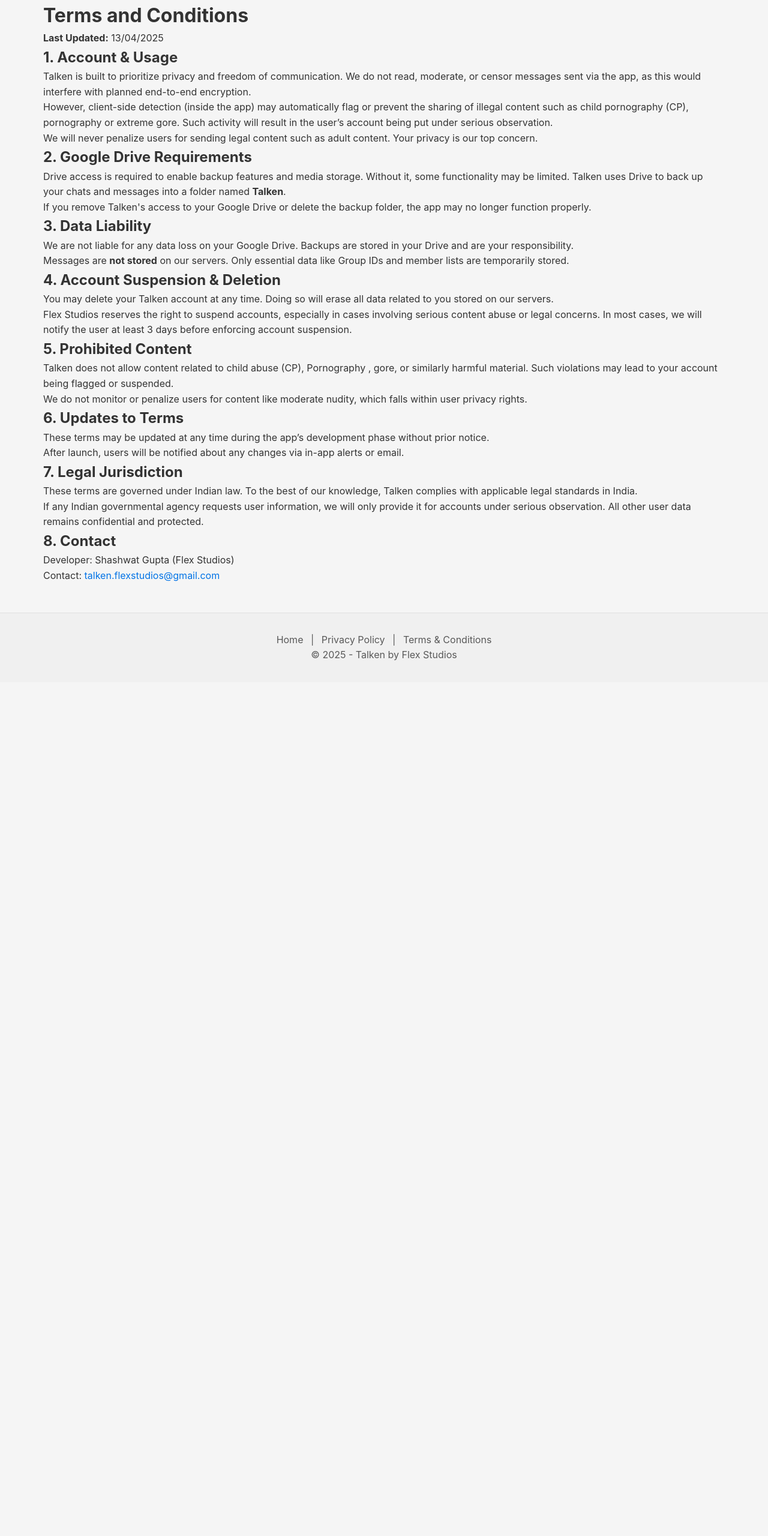
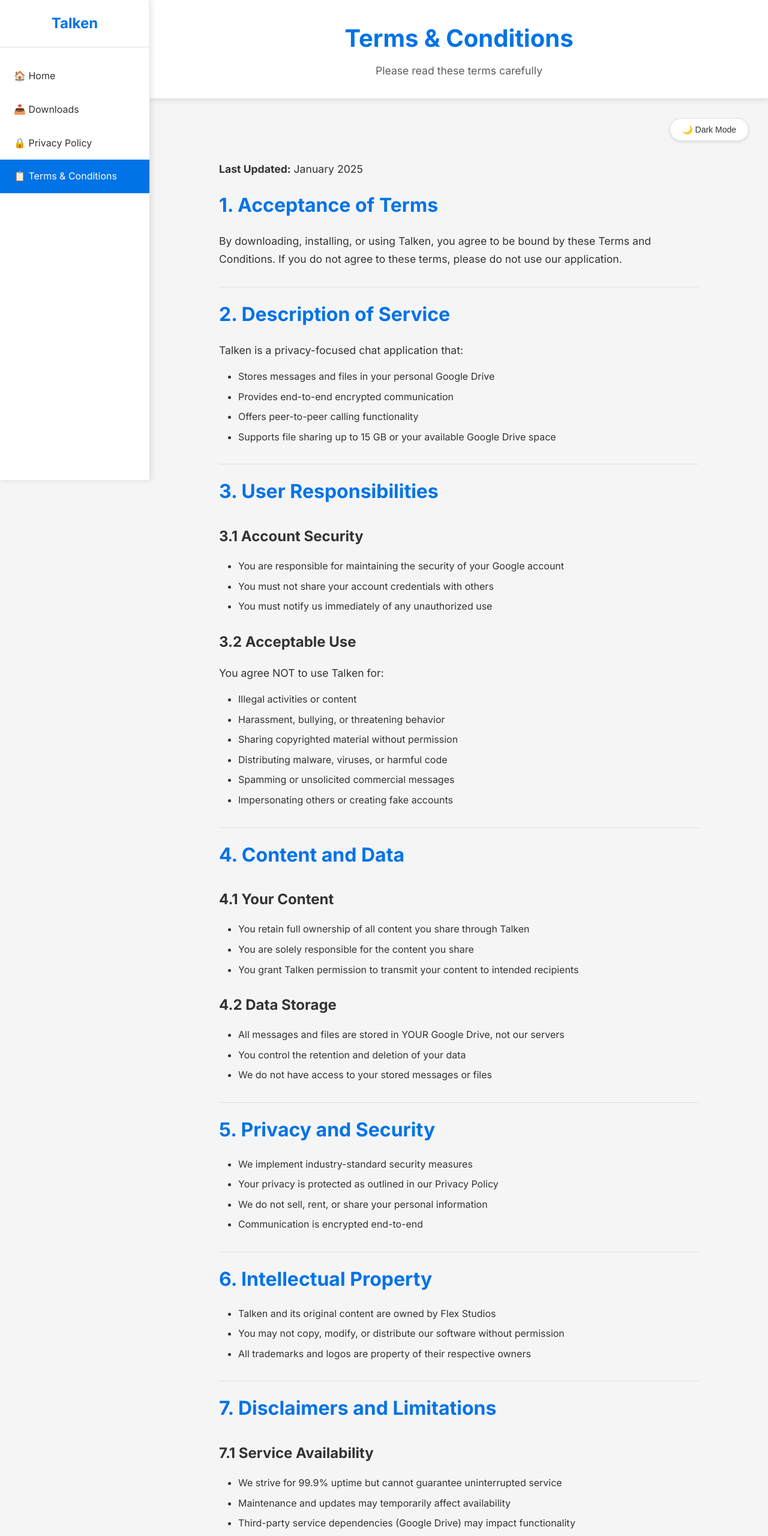
Before and after one commit to Shashwat-Gupta57/talken.com, a plain HTML site: page terms-and-conditions.html in a window 1280 px wide. Shown: the top 2560 px of the page at 60% size. Before the commit the page ends 1137 px from the top, so only its background shows below. Drawn offline with Linux system fonts and the light colour scheme.

Commit message:
Updating terms-and-conditions.html as per v0 version 1

```diff
--- a/terms-and-conditions.html
+++ b/terms-and-conditions.html
@@ -1,58 +1,202 @@
 <!DOCTYPE html>
 <html lang="en">
 <head>
-  <meta charset="UTF-8">
-  <title>Terms & Conditions - Talken</title>
-  <link rel="stylesheet" href="style.css">
+  <link href="https://fonts.googleapis.com/css2?family=Inter:wght@400;700&display=swap" rel="stylesheet">
+  <meta charset="UTF-8" />
+  <meta name="viewport" content="width=device-width, initial-scale=1.0"/>
+  <meta name="description" content="Talken Terms and Conditions" />
+  <title>Talken - Terms & Conditions</title>
+  <link rel="stylesheet" href="style.css" />
 </head>
 <body>
+  <!-- Mobile menu toggle -->
+  <button class="mobile-menu-toggle" id="mobileMenuToggle">
+    <span></span>
+    <span></span>
+    <span></span>
+  </button>
+
+  <!-- Sidebar Navigation -->
+  <nav class="side-menu" id="sideMenu">
+    <div class="logo-section">
+      <h2>Talken</h2>
+    </div>
+    <ul>
+      <li><a href="index.html">🏠 Home</a></li>
+      <li><a href="downloads.html">📥 Downloads</a></li>
+      <li><a href="privacy-policy.html">🔒 Privacy Policy</a></li>
+      <li><a href="terms-and-conditions.html" class="active">📋 Terms & Conditions</a></li>
+    </ul>
+  </nav>
+
+  <!-- Main Content -->
+  <main class="main-content">
+    <header>
       <div class="container">
-    <h1>Terms and Conditions</h1>
-    <p><strong>Last Updated:</strong> 13/04/2025</p>
+        <h1>Terms & Conditions</h1>
+        <p>Please read these terms carefully</p>
+      </div>
+    </header>
 
-    <h2>1. Account & Usage</h2>
-    <p>Talken is built to prioritize privacy and freedom of communication. We do not read, moderate, or censor messages sent via the app, as this would interfere with planned end-to-end encryption.</p>
-    <p>However, client-side detection (inside the app) may automatically flag or prevent the sharing of illegal content such as child pornography (CP), pornography or extreme gore. Such activity will result in the user’s account being put under serious observation.</p>
-    <p>We will never penalize users for sending legal content such as adult content. Your privacy is our top concern.</p>
+    <section class="content">
+      <div class="container">
+        <div class="theme-toggle-container">
+          <button id="themeToggle" aria-label="Toggle theme">
+            <span class="theme-icon">🌓</span> Toggle Theme
+          </button>
+        </div>
 
-    <h2>2. Google Drive Requirements</h2>
-    <p>Drive access is required to enable backup features and media storage. Without it, some functionality may be limited. Talken uses Drive to back up your chats and messages into a folder named <strong>Talken</strong>.</p>
-    <p>If you remove Talken's access to your Google Drive or delete the backup folder, the app may no longer function properly.</p>
+        <div class="legal-content">
+          <p><strong>Last Updated:</strong> January 2025</p>
 
-    <h2>3. Data Liability</h2>
-    <p>We are not liable for any data loss on your Google Drive. Backups are stored in your Drive and are your responsibility.</p>
-    <p>Messages are <strong>not stored</strong> on our servers. Only essential data like Group IDs and member lists are temporarily stored.</p>
+          <h2>1. Acceptance of Terms</h2>
+          <p>By downloading, installing, or using Talken, you agree to be bound by these Terms and Conditions. If you do not agree to these terms, please do not use our application.</p>
 
-    <h2>4. Account Suspension & Deletion</h2>
-    <p>You may delete your Talken account at any time. Doing so will erase all data related to you stored on our servers.</p>
-    <p>Flex Studios reserves the right to suspend accounts, especially in cases involving serious content abuse or legal concerns. In most cases, we will notify the user at least 3 days before enforcing account suspension.</p>
+          <h2>2. Description of Service</h2>
+          <p>Talken is a privacy-focused chat application that:</p>
+          <ul>
+            <li>Stores messages and files in your personal Google Drive</li>
+            <li>Provides end-to-end encrypted communication</li>
+            <li>Offers peer-to-peer calling functionality</li>
+            <li>Supports file sharing up to 15 GB or your available Google Drive space</li>
+          </ul>
 
-    <h2>5. Prohibited Content</h2>
-    <p>Talken does not allow content related to child abuse (CP), Pornography , gore, or similarly harmful material. Such violations may lead to your account being flagged or suspended.</p>
-    <p>We do not monitor or penalize users for content like moderate nudity, which falls within user privacy rights.</p>
+          <h2>3. User Responsibilities</h2>
+          <h3>3.1 Account Security</h3>
+          <ul>
+            <li>You are responsible for maintaining the security of your Google account</li>
+            <li>You must not share your account credentials with others</li>
+            <li>You must notify us immediately of any unauthorized use</li>
+          </ul>
 
-    <h2>6. Updates to Terms</h2>
-    <p>These terms may be updated at any time during the app’s development phase without prior notice.</p>
-    <p>After launch, users will be notified about any changes via in-app alerts or email.</p>
+          <h3>3.2 Acceptable Use</h3>
+          <p>You agree NOT to use Talken for:</p>
+          <ul>
+            <li>Illegal activities or content</li>
+            <li>Harassment, bullying, or threatening behavior</li>
+            <li>Sharing copyrighted material without permission</li>
+            <li>Distributing malware, viruses, or harmful code</li>
+            <li>Spamming or unsolicited commercial messages</li>
+            <li>Impersonating others or creating fake accounts</li>
+          </ul>
 
-    <h2>7. Legal Jurisdiction</h2>
-    <p>These terms are governed under Indian law. To the best of our knowledge, Talken complies with applicable legal standards in India.</p>
-    <p>If any Indian governmental agency requests user information, we will only provide it for accounts under serious observation. All other user data remains confidential and protected.</p>
+          <h2>4. Content and Data</h2>
+          <h3>4.1 Your Content</h3>
+          <ul>
+            <li>You retain full ownership of all content you share through Talken</li>
+            <li>You are solely responsible for the content you share</li>
+            <li>You grant Talken permission to transmit your content to intended recipients</li>
+          </ul>
 
-    <h2>8. Contact</h2>
-    <p>Developer: Shashwat Gupta (Flex Studios)</p>
-    <p>Contact: <a href="mailto:talken.flexstudios@gmail.com">talken.flexstudios@gmail.com</a></p>
+          <h3>4.2 Data Storage</h3>
+          <ul>
+            <li>All messages and files are stored in YOUR Google Drive, not our servers</li>
+            <li>You control the retention and deletion of your data</li>
+            <li>We do not have access to your stored messages or files</li>
+          </ul>
+
+          <h2>5. Privacy and Security</h2>
+          <ul>
+            <li>We implement industry-standard security measures</li>
+            <li>Your privacy is protected as outlined in our Privacy Policy</li>
+            <li>We do not sell, rent, or share your personal information</li>
+            <li>Communication is encrypted end-to-end</li>
+          </ul>
+
+          <h2>6. Intellectual Property</h2>
+          <ul>
+            <li>Talken and its original content are owned by Flex Studios</li>
+            <li>You may not copy, modify, or distribute our software without permission</li>
+            <li>All trademarks and logos are property of their respective owners</li>
+          </ul>
+
+          <h2>7. Disclaimers and Limitations</h2>
+          <h3>7.1 Service Availability</h3>
+          <ul>
+            <li>We strive for 99.9% uptime but cannot guarantee uninterrupted service</li>
+            <li>Maintenance and updates may temporarily affect availability</li>
+            <li>Third-party service dependencies (Google Drive) may impact functionality</li>
+          </ul>
+
+          <h3>7.2 Limitation of Liability</h3>
+          <p>Talken is provided "as is" without warranties. We are not liable for:</p>
+          <ul>
+            <li>Data loss or corruption</li>
+            <li>Service interruptions</li>
+            <li>Third-party actions or content</li>
+            <li>Indirect or consequential damages</li>
+          </ul>
+
+          <h2>8. System Requirements</h2>
+          <ul>
+            <li>Compatible operating system (Windows 7+, macOS 10.12+, Linux)</li>
+            <li>Java Runtime Environment (JRE 8+ for non-bundled versions)</li>
+            <li>Active Google account with Drive access</li>
+            <li>Stable internet connection</li>
+            <li>Minimum 2 GB RAM and 500 MB storage space</li>
+          </ul>
+
+          <h2>9. Updates and Modifications</h2>
+          <ul>
+            <li>We may update Talken to improve functionality and security</li>
+            <li>Updates may be automatic or require manual installation</li>
+            <li>Continued use after updates constitutes acceptance of changes</li>
+          </ul>
+
+          <h2>10. Termination</h2>
+          <h3>10.1 By You</h3>
+          <ul>
+            <li>You may stop using Talken at any time</li>
+            <li>Uninstall the application to terminate your use</li>
+            <li>Your data remains in your Google Drive</li>
+          </ul>
+
+          <h3>10.2 By Us</h3>
+          <p>We may terminate your access if you:</p>
+          <ul>
+            <li>Violate these terms</li>
+            <li>Use the service for illegal purposes</li>
+            <li>Attempt to harm or exploit the service</li>
+          </ul>
+
+          <h2>11. Governing Law</h2>
+          <p>These terms are governed by the laws of India. Any disputes will be resolved in the courts of Prayagraj, Uttar Pradesh, India.</p>
+
+          <h2>12. Contact Information</h2>
+          <p>For questions about these Terms and Conditions:</p>
+          <ul>
+            <li><strong>Email:</strong> <a href="mailto:talken.flexstudios@gmail.com">talken.flexstudios@gmail.com</a></li>
+            <li><strong>Developer:</strong> Shashwat Gupta, Flex Studios</li>
+            <li><strong>Location:</strong> Prayagraj, Uttar Pradesh, India</li>
+          </ul>
+
+          <h2>13. Changes to Terms</h2>
+          <p>We reserve the right to modify these terms at any time. Changes will be posted on this page with an updated "Last Updated" date. Continued use of Talken after changes constitutes acceptance of the new terms.</p>
+
+          <div class="terms-highlight">
+            <h3>📋 Fair Use Promise</h3>
+            <p>These terms exist to protect both you and us. We believe in fair, transparent policies that respect your rights while ensuring Talken remains a safe, reliable platform for everyone.</p>
           </div>
+        </div>
+      </div>
+    </section>
+
     <footer>
+      <div class="footer-content">
         <div class="footer-left">
           <p>
-        <a href = "index.html">Home</a> |
+            <a href="index.html">Home</a> |
+            <a href="downloads.html">Downloads</a> |
             <a href="privacy-policy.html">Privacy Policy</a> |
             <a href="terms-and-conditions.html">Terms & Conditions</a>
           </p>
           <p>© 2025 - Talken by Flex Studios</p>
         </div>
+      </div>
     </footer>
-  <script src="js/theme-loader.js"></script>
+  </main>
+
+  <script src="js/theme-switcher.js"></script>
+  <script src="js/navigation.js"></script>
 </body>
 </html>
```
Lines whose indentation alone changed are shown as unchanged.
